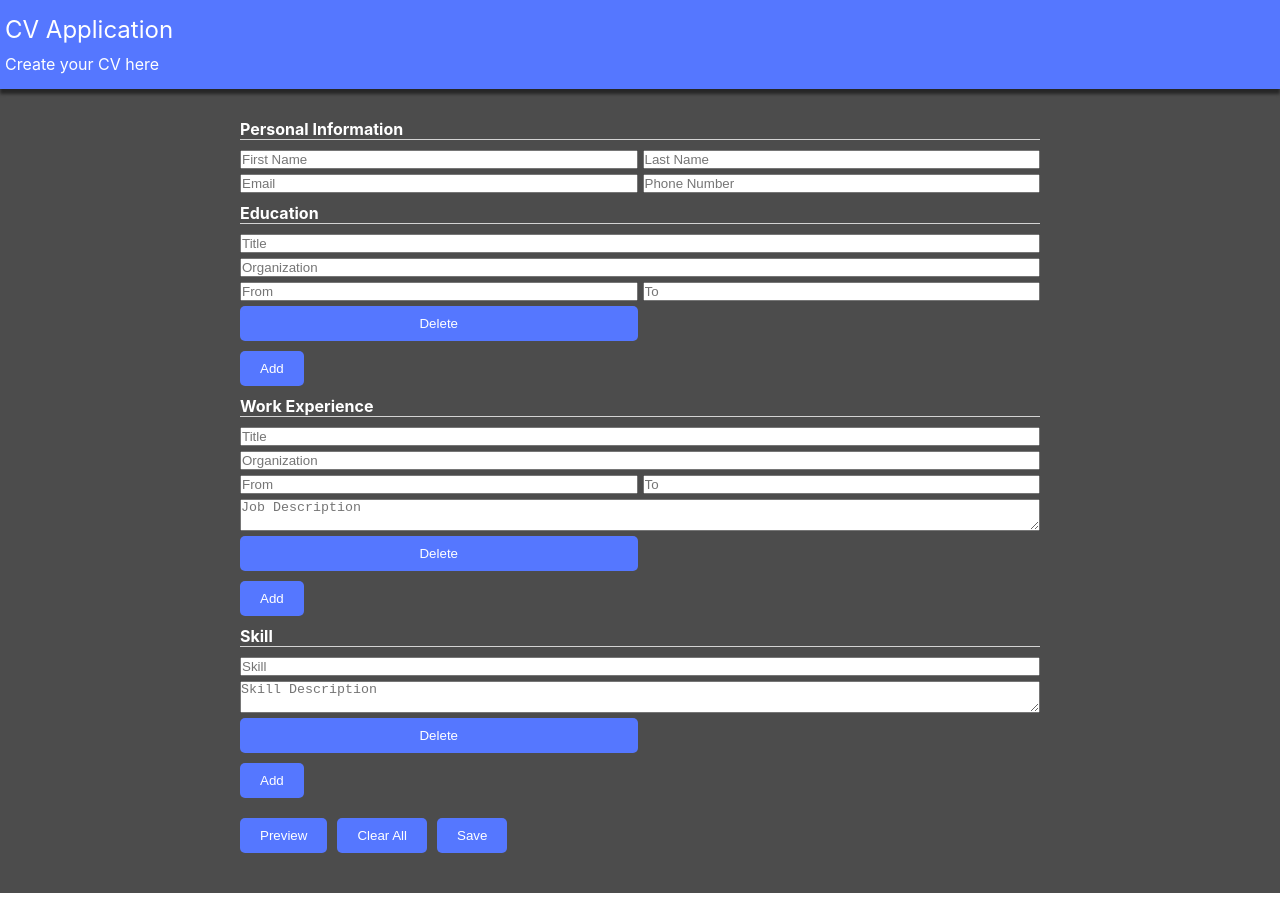
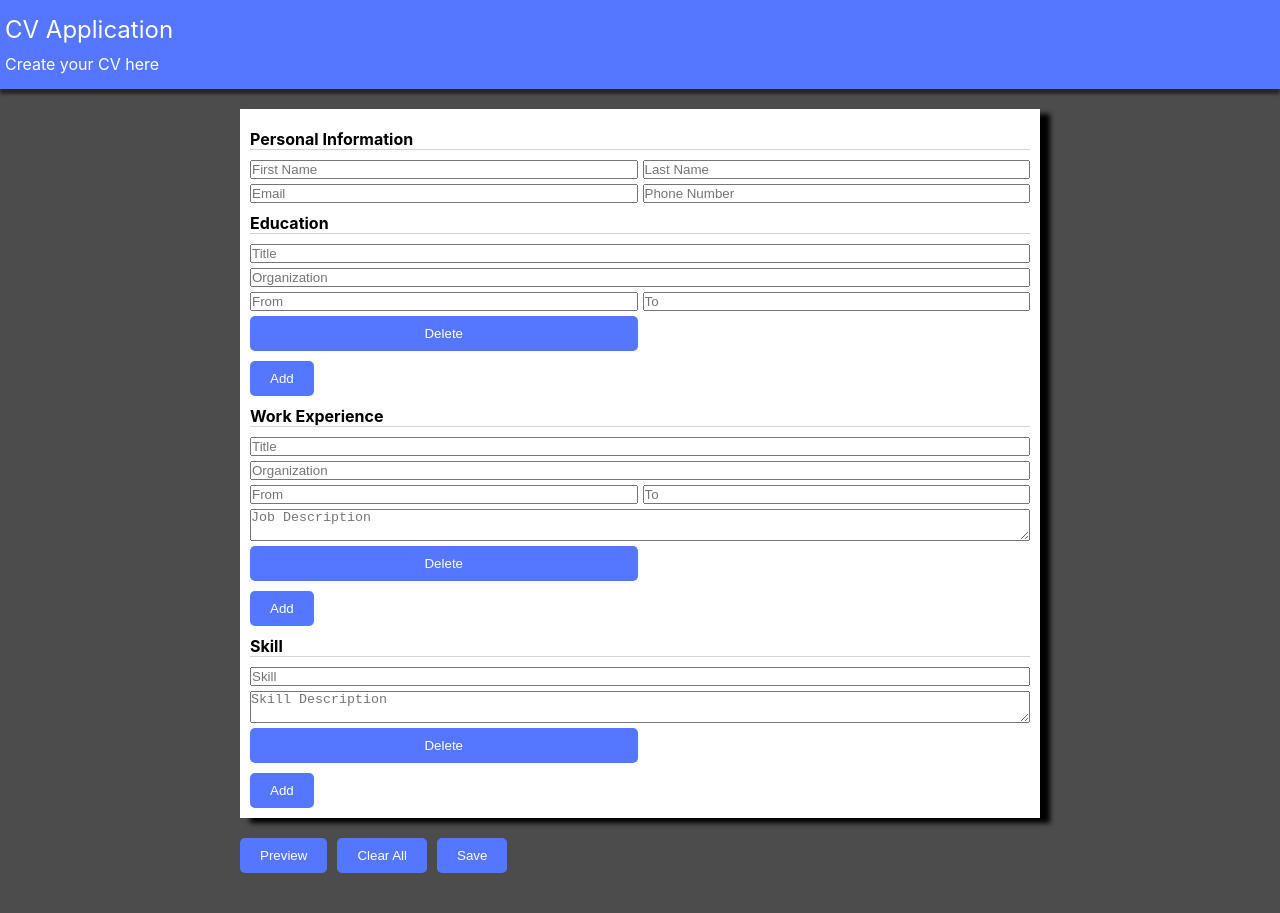
Before and after one commit to lkYu92393/odin-project-cv-application, a React (Create React App) app: page / in a window 1280 px wide. Built offline with nearby package versions, Linux system fonts and the light colour scheme.

Commit message:
change css style for pdf export

```diff
--- a/src/components/section/section.css
+++ b/src/components/section/section.css
@@ -1,7 +1,3 @@
-div.section {
-    color: white;
-}
-
 div.title {
     border-bottom: 1px solid lightgray;
     margin-top: 10px;
--- a/src/feature/CVgenerator/CVgenerator.js
+++ b/src/feature/CVgenerator/CVgenerator.js
@@ -51,12 +51,13 @@ class CVgenerator extends Component {
 
     generatePDF = (event) => {
         event.preventDefault();
-        const printElem = document.getElementById("element-to-print");
-        let options = {
-            margin: 1,
-            filename: `cv_${new Date().toLocaleDateString("en-UK").replaceAll("/","")}`
-        };
-        html2pdf().set(options).from(printElem).save();
+        const printElem = document.getElementById("print");
+        // let options = {
+        //     margin: 1,
+        //     filename: `cv_${new Date().toLocaleDateString("en-UK").replaceAll("/","")}`
+        // };
+        // html2pdf().set(options).from(printElem).save();
+        html2pdf(printElem);
     }
 
     render() {
@@ -64,11 +65,13 @@ class CVgenerator extends Component {
             <div>
                 {this.state.preview ? null : <Header />}
                 <div className="main">
-                    <div id="element-to-print">
-                        <PersonalInformation setPersonalInformation={(value) => { this.setStateCallback("personalInformation", value) }} data={this.state.personalInformation} isPreview={this.state.preview} />
-                        <Education setEducation={(value) => { this.setStateCallback("education", value) }} data={this.state.education} isPreview={this.state.preview} />
-                        <WorkExperience setWorkExperience={(value) => { this.setStateCallback("workExperience", value) }} data={this.state.workExperience} isPreview={this.state.preview} />
-                        <Skill setSkill={(value) => { this.setStateCallback("skill", value) }} data={this.state.skill} isPreview={this.state.preview} />
+                    <div id="shadow">
+                        <div id="print">
+                            <PersonalInformation setPersonalInformation={(value) => { this.setStateCallback("personalInformation", value) }} data={this.state.personalInformation} isPreview={this.state.preview} />
+                            <Education setEducation={(value) => { this.setStateCallback("education", value) }} data={this.state.education} isPreview={this.state.preview} />
+                            <WorkExperience setWorkExperience={(value) => { this.setStateCallback("workExperience", value) }} data={this.state.workExperience} isPreview={this.state.preview} />
+                            <Skill setSkill={(value) => { this.setStateCallback("skill", value) }} data={this.state.skill} isPreview={this.state.preview} />
+                        </div>
                     </div>
                     <div className="action">
                         <button onClick={this.changePreview}>{this.state.preview ? "Edit" : "Preview"}</button>
--- a/src/feature/CVgenerator/cvgenerator.css
+++ b/src/feature/CVgenerator/cvgenerator.css
@@ -2,6 +2,16 @@ div.main {
     width: 840px;
     padding: 20px;
     margin: auto;
+}
+
+div#shadow {
+    box-shadow: 10px 5px 5px black;
+}
+
+div#print {
+    background-color: #fff;
+    color: #000;
+    padding: 10px;
 }
 
 div.grid {
```
Also changed, not shown: 1 other file (tests, documents, lock files or other folders).
